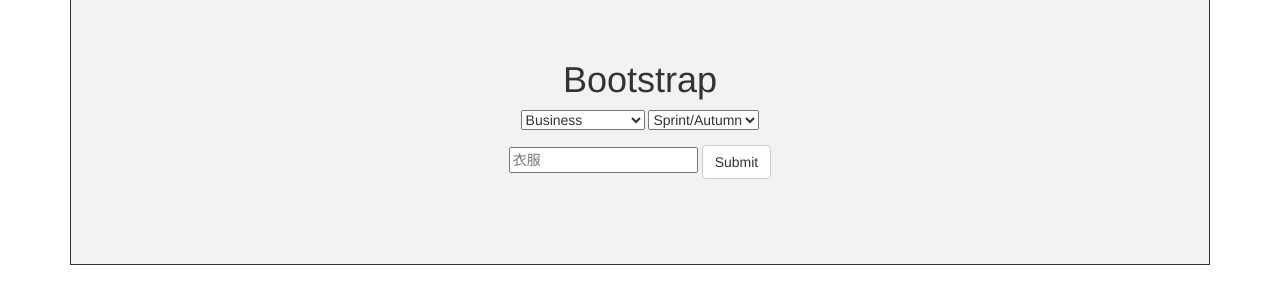
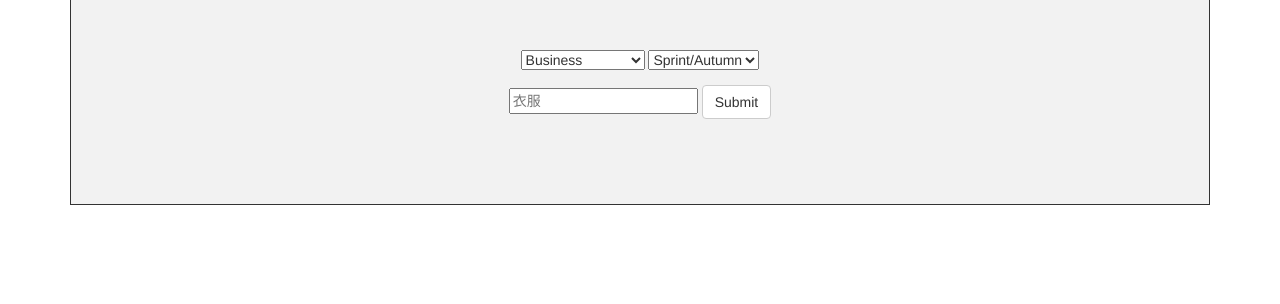
Before and after one commit to nickyzheng/weixin, a Django app: template wxapp/templates/starter-template.html in a window 1280 px wide. Shown: the part 51-355 px from the top of the page. Run offline with Django 3.2, Linux system fonts and the light colour scheme; the template is opened without the code that fills it, so the values that code supplies are empty; some libraries are stand-ins or nearby versions.

Commit message:
commit by shell script

```diff
--- a/wxapp/templates/starter-template.html
+++ b/wxapp/templates/starter-template.html
@@ -55,7 +55,7 @@
     <div class="container">
 
       <div class="starter-template" style="background-color: #F2F2F2;border: 1px solid">
-        <h1>Bootstrap</h1>
+
         <p >
           <form>
 
```
